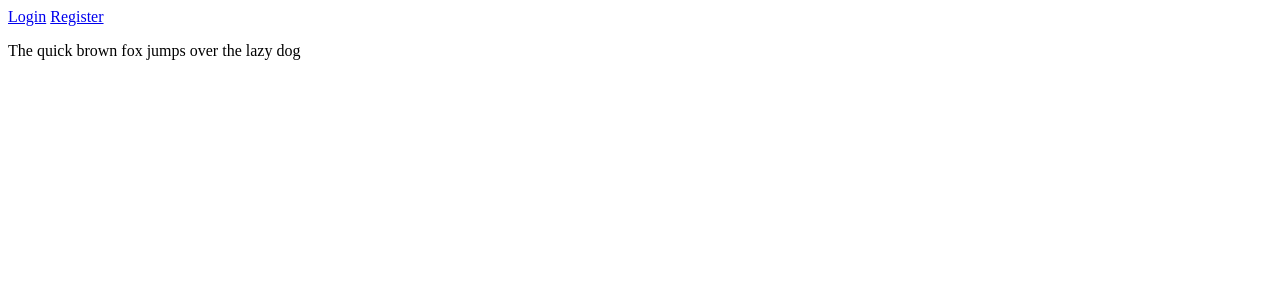
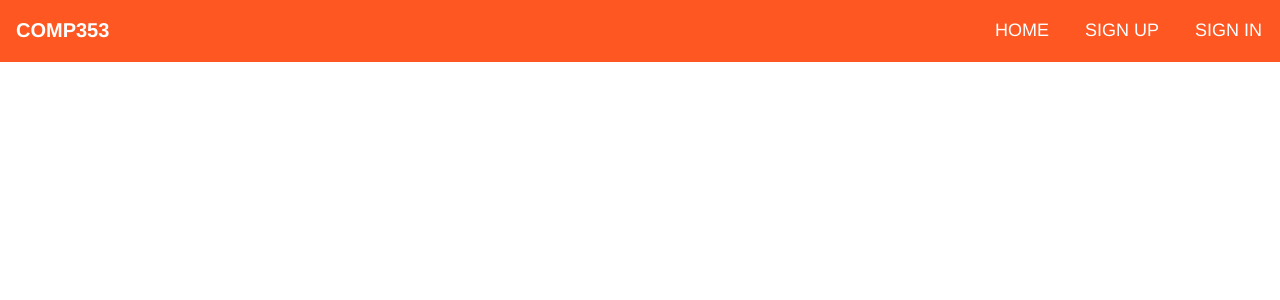
Before and after one commit to Carbonec2/COMP353-class-project, a PHP site: page / in a window 1280 px wide. Shown: the top 300 px of the page. Run offline with PHP 8.4, Linux system fonts and the light colour scheme; some libraries are stand-ins or nearby versions.

Commit message:
Some CSS

```diff
--- /dev/null
+++ b/css/everyPage.css
@@ -0,0 +1,35 @@
+#nav_bar {
+    list-style-type: none;
+    margin: 0;
+    padding: 0;
+    overflow: hidden;
+    background-color: #FF5722;
+    position: fixed;
+    z-index: 100;
+    top: 0;
+    width: 100%;
+}
+
+#nav_bar li a {
+    display: block;
+    font-size: 18px;
+    color: white;
+    float: right;
+    text-align: center;
+    padding: 18px 18px;
+    text-decoration: none;
+}
+
+#nav_bar li a:hover {
+    background-color: #C83200;
+}
+
+#nav_bar_logo {
+    display: block;
+    font-size: 20px;
+    color: white;
+    float: left;
+    text-align: center;
+    padding: 16px 16px;
+    text-decoration: none;
+}
--- a/includes/head.php
+++ b/includes/head.php
@@ -0,0 +1,13 @@
+
+<!-- THIS IS FOR BOOTSTRAP -->
+
+<!-- Latest compiled and minified CSS -->
+<link rel="stylesheet" href="https://maxcdn.bootstrapcdn.com/bootstrap/3.3.7/css/bootstrap.min.css">
+<!-- jQuery library -->
+<script src="https://ajax.googleapis.com/ajax/libs/jquery/3.1.1/jquery.min.js"></script>
+<!-- Latest compiled JavaScript -->
+<script src="https://maxcdn.bootstrapcdn.com/bootstrap/3.3.7/js/bootstrap.min.js"></script>
+
+<!-- Font -->
+<link href="https://fonts.googleapis.com/css?family=Roboto" rel="stylesheet">
+<!-- END FOR BOOTSTRAP-->
--- a/includes/header.php
+++ b/includes/header.php
@@ -1,2 +1,19 @@
-<a href="index.php?page=login">Login</a>
-<a href="index.php?page=register">Register</a>
+<!--Here is the header, before the main-->
+<header>
+    <?php
+    if (!empty($_SESSION['userId'])) {
+        //echo 'Logged in as <strong>' . $_SESSION['user'] . '</strong>.';
+        echo '<ul id="nav_bar">
+                    <li id="nav_bar_logo"><strong>COMP353</strong></li>
+                    <li><a href="index.php?page=logout" id="logoutButton">LOG OUT</a></li>';
+        echo '</ul>';
+    } else {
+        echo '<ul id="nav_bar">
+                    <li id="nav_bar_logo"><strong>COMP353</strong></li>
+                    <li><a href="index.php?page=login">SIGN IN</a></li>
+                    <li><a href="index.php?page=register">SIGN UP</a></li>
+                    <li><a href="index.php">HOME</a></li>
+                </ul>';
+    }
+    ?>
+</header>
--- a/index.php
+++ b/index.php
@@ -28,7 +28,7 @@ if (!isset($wantedPage)) {
         <meta charset="UTF-8">
         <title></title>
         <link rel="stylesheet" href="https://ajax.googleapis.com/ajax/libs/jqueryui/1.11.4/themes/smoothness/jquery-ui.css" />
-        <link rel="stylesheet" href="css/style.css" />
+        <link rel="stylesheet" href="css/everyPage.css" />
         <script
             src="https://code.jquery.com/jquery-3.3.1.min.js"
             integrity="sha256-FgpCb/KJQlLNfOu91ta32o/NMZxltwRo8QtmkMRdAu8="
```
Also changed, not shown: 2 other files.
